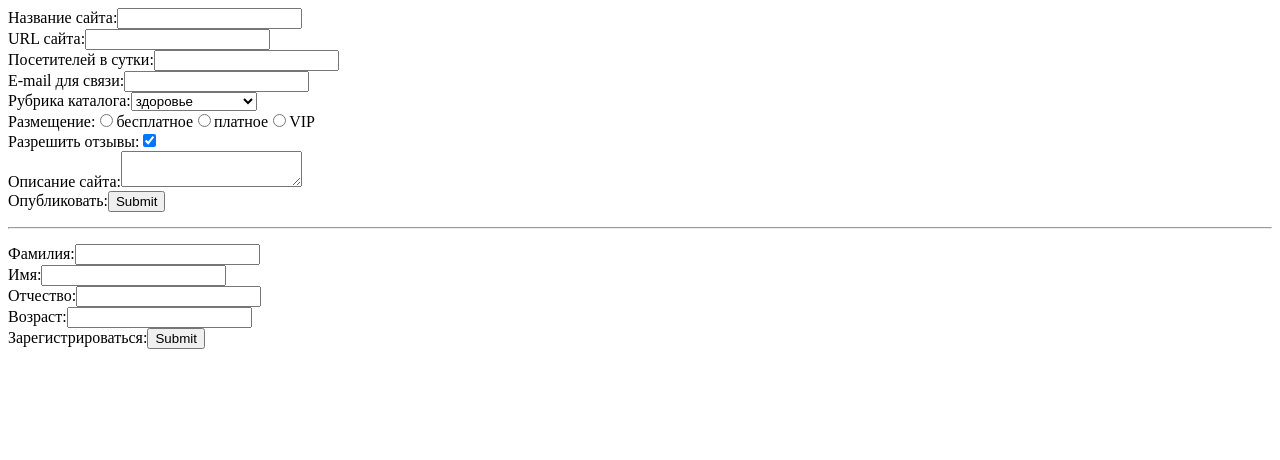
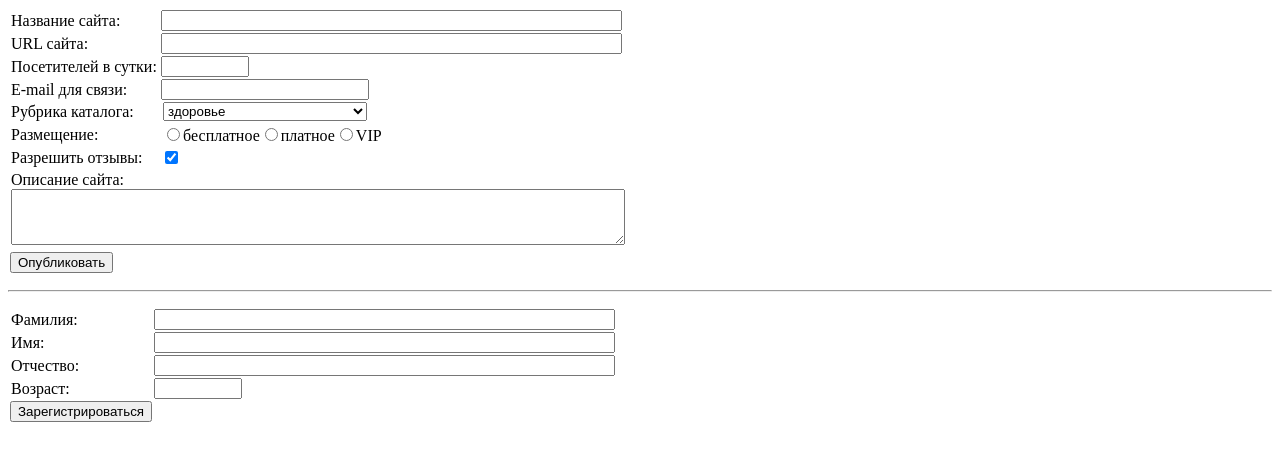
Before and after one commit to AlexandrPetkov/JavaScript, a plain HTML site: page lesson 7/DYN_FORM.html in a window 1280 px wide. Drawn offline with Linux system fonts and the light colour scheme.

Commit message:
adjusted styles and tag strusture to match example

```diff
--- a/lesson 7/DYN_FORM.html
+++ b/lesson 7/DYN_FORM.html
@@ -48,17 +48,21 @@
 
 
         function fillForm(form, array) {
+            var table = document.createElement("table");
+            var tbody = document.createElement("tbody");
+
+            form.appendChild(table);
+            table.appendChild(tbody);
 
             for (let i = 0; i < array.length; i++) {
-                var div = document.createElement("div");
-                div.appendChild(createLabel(array[i].label));
-                var element
+                var tr = document.createElement("tr");
+                var element;
 
                 switch (array[i].kind) {
                     case "longtext":
                     case "shorttext":
                     case "number":
-                        element = createTextFiled(array[i].name);
+                        element = createTextFiled(array[i]);
                         break;
                     case "check":
                         element = createCheckBox(array[i].name);
@@ -70,15 +74,19 @@
                         element = createRadio(array[i].name, array[i].variants);
                         break;
                     case "memo":
-                        element = createTextarea(array[i].name);
+                        element = createTextarea(array[i]);
                         break;
                     case "submit":
                         element = createSubmit(array[i]);
                         break;
                 }
 
-                div.appendChild(element);
-                form.appendChild(div);
+                if (array[i].kind != "submit" && array[i].kind != "memo") {
+                    tr.appendChild(createLabel(array[i].label));
+                }
+                tr.appendChild(element);
+
+                tbody.appendChild(tr);
             }
 
             return form;
@@ -88,7 +96,7 @@
         function createSubmit(data) {
             var submit = document.createElement("input");
             submit.type = data.kind;
-            submit.name = data.name;
+            submit.value = data.label.replace(':', '');
             return submit;
         }
 
@@ -103,7 +111,7 @@
 
 
         function createRadio(fieldName, variants) {
-            var a = document.createElement("a");
+            var td = document.createElement("td");
             for (let i = 0; i < variants.length; i++) {
                 var element = document.createElement("input");
                 element.type = "radio";
@@ -113,16 +121,17 @@
                 var span = document.createElement("span");
                 span.innerHTML = variants[i].text
 
-                a.appendChild(element);
-                a.appendChild(span);
+                td.appendChild(element);
+                td.appendChild(span);
             }
 
-            return a;
+            return td;
         }
 
         function createCombo(fieldName, variants) {
             var element = document.createElement("select");
             element.name = fieldName;
+            element.style.cssText = 'width: 204px; margin-left: 2px';
 
             for (let i = 0; i < variants.length; i++) {
                 var option = document.createElement("option");
@@ -136,26 +145,47 @@
         }
 
 
-        function createTextFiled(fieldName) {
+        function createTextFiled(data) {
             var textField = document.createElement("input");
             textField.type = "text";
-            textField.name = fieldName;
+            textField.name = data.name;
+            var style;
+            switch (data.kind) {
+                case "shorttext":
+                    style = 'width: 200px';
+                    break;
+                case "longtext":
+                    style = 'width: 453px';
+                    break;
+                case "number":
+                    style = 'width: 80px'
+                    break;
+            }
+            textField.style.cssText = style;
 
             return textField;
         }
 
 
-        function createTextarea(fieldName) {
+        function createTextarea(data) {
+            var td = document.createElement("td");
+            td.colSpan = 2;
+            td.innerHTML = data.label;
+            td.appendChild(document.createElement("br"))
+
             var textarea = document.createElement("textarea");
-            textarea.name = fieldName;
+            textarea.name = data.name;
+            textarea.style.cssText = 'width: 608px; height: 50px';
 
-            return textarea;
+            td.appendChild(textarea);
+
+            return td;
         }
 
 
         function createLabel(labelName) {
-            var label = document.createElement("a");
-            label.textContent = labelName;
+            var label = document.createElement("td");
+            label.innerHTML = labelName;
 
             return label;
         }
```
